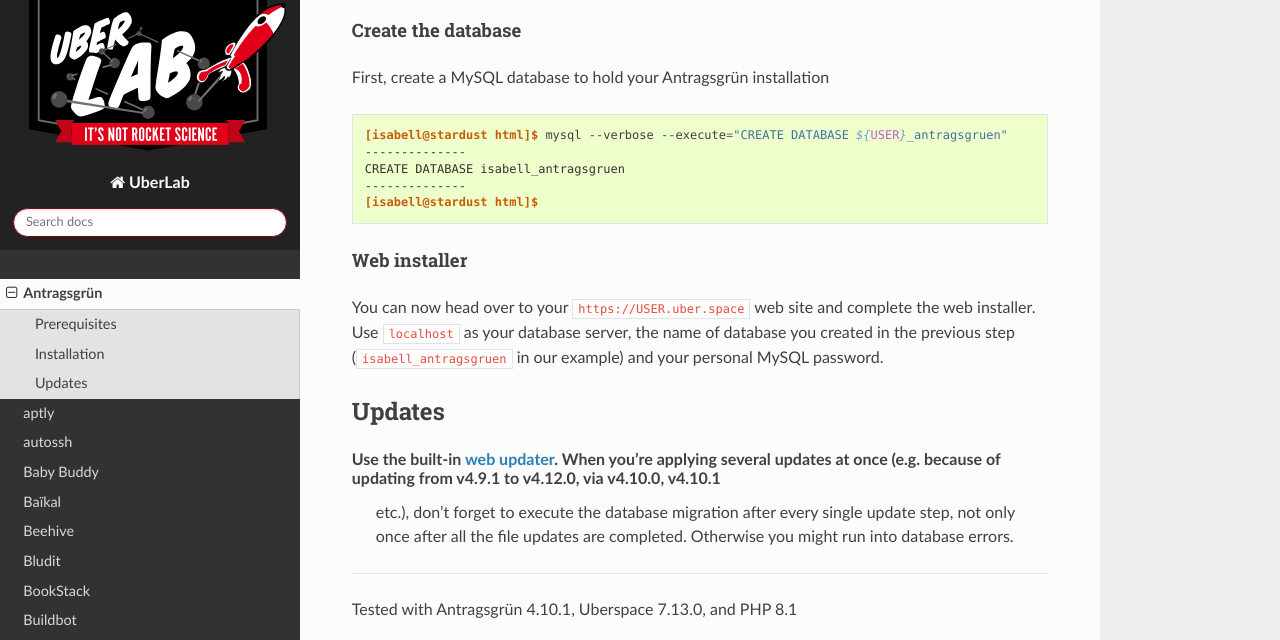
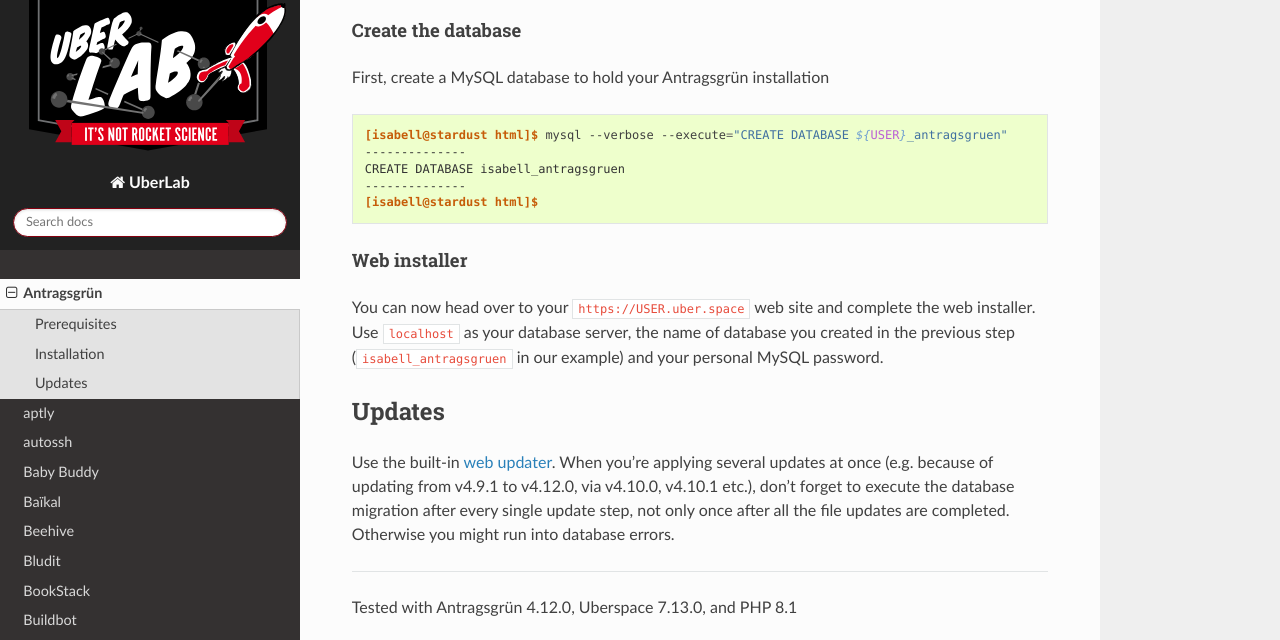
Before and after one commit to Uberspace/lab, a Sphinx documentation site: the page built from source/guide_antragsgruen.rst, in a window 1280 px wide and 900 px high, scrolled down 2092 px, cut to the strip 0-640 px from the top of the window. Built offline with Sphinx 7.4.7 and the Read the Docs theme 2.0.0, drawn with Linux system fonts in a browser that asks for light colours.

Commit message:
Update guide_antragsgruen.rst
Minor corrections

```diff
--- a/source/guide_antragsgruen.rst
+++ b/source/guide_antragsgruen.rst
@@ -89,8 +89,7 @@
 Updates
 =======
 
-Use the built-in `web updater`_. When you're applying several updates at once (e.g. because of updating from v4.9.1 to v4.12.0, via v4.10.0,  v4.10.1
- etc.), don't forget to execute the database migration after every single update step, not only once after all the file updates are completed. Otherwise you might run into database errors.
+Use the built-in `web updater`_. When you're applying several updates at once (e.g. because of updating from v4.9.1 to v4.12.0, via v4.10.0,  v4.10.1 etc.), don't forget to execute the database migration after every single update step, not only once after all the file updates are completed. Otherwise you might run into database errors.
 
 
 .. _Antragsgrün: https://antragsgruen.de/
@@ -102,6 +101,6 @@
 ----
 
 
-Tested with Antragsgrün 4.10.1, Uberspace 7.13.0, and PHP 8.1
+Tested with Antragsgrün 4.12.0, Uberspace 7.13.0, and PHP 8.1
 
 .. author_list::
```
